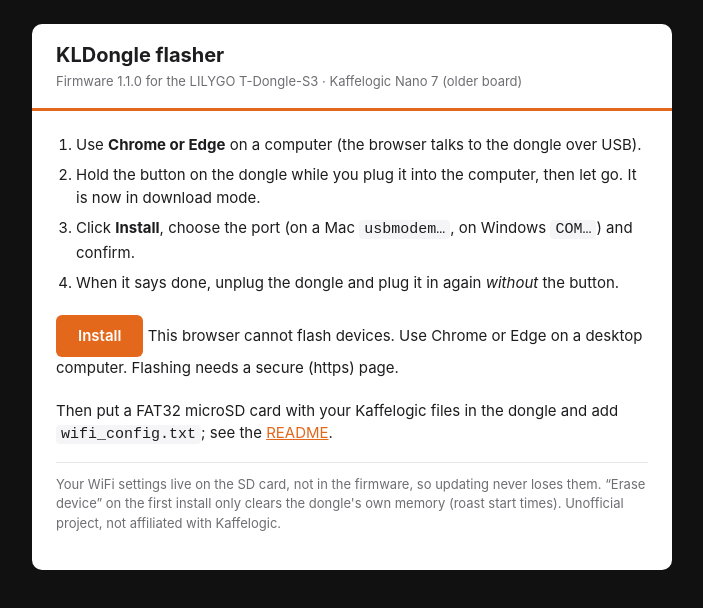
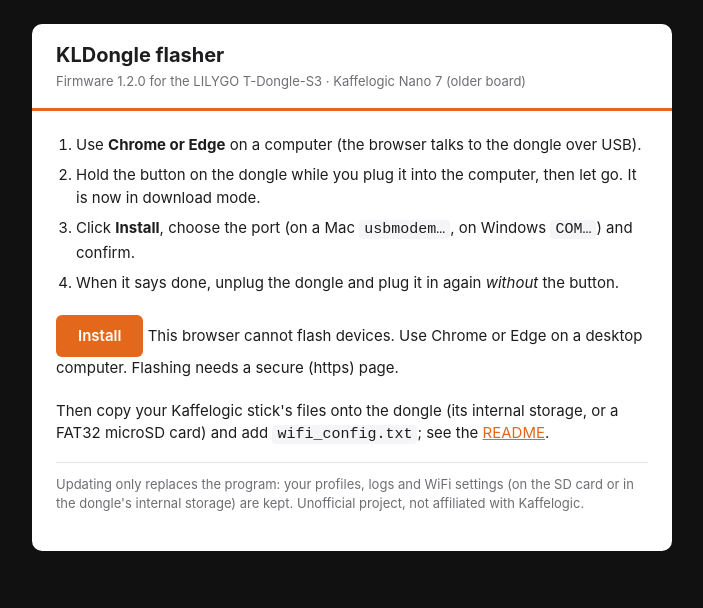
Before and after one commit to henrygreenslade/kl-zero-t-dongle, a plain HTML site: page docs/flash/index.html in a window 1280 px wide. Shown: the whole page, without its empty margins (288-991 px from the left). Drawn offline with Linux system fonts and the light colour scheme.

Commit message:
T-Dongle-S3 1.2.0: internal storage, log clean-up, roaster serial
- No SD card at power-up: use ~12.8 MB of the internal flash as the stick
  (wear levelling, 512-byte sectors by read-modify-write, unchanged data
  skipped). Formatted FAT16 on first use only, never reformatted. Tested:
  the roaster reads it, logs a roast, roast_date is added.
- partitions.csv in the sketch: one 3 MB app slot + ffat at 0x310000 (keep
  fixed from now on). Browser flasher no longer offers "Erase device".
- KEEP_LOGS (auto = 100 on internal storage, off on SD): removes the oldest
  logs, only those Studio has already downloaded; after a roast and at boot.
- Serial reported to Studio defaults to the roaster's own, from the newest
  log's model: line (SERIAL overrides). Firmware reported as 9.9.9 so Studio
  stops offering roaster updates (FIRMWARE=log for the real version).
- Web page: Storage tile (SD card / internal flash), delete wording.

Co-Authored-By: Claude Opus 5.5 <noreply@anthropic.com>

```diff
--- a/docs/flash/index.html
+++ b/docs/flash/index.html
@@ -30,7 +30,7 @@
 <div class="wrap">
   <header>
     <h1>KLDongle flasher</h1>
-    <p>Firmware 1.1.0 for the LILYGO T-Dongle-S3 &middot; Kaffelogic Nano 7 (older board)</p>
+    <p>Firmware 1.2.0 for the LILYGO T-Dongle-S3 &middot; Kaffelogic Nano 7 (older board)</p>
   </header>
   <main>
     <ol>
@@ -46,11 +46,10 @@
         <span slot="not-allowed">Flashing needs a secure (https) page.</span>
       </esp-web-install-button>
     </div>
-    <p>Then put a FAT32 microSD card with your Kaffelogic files in the dongle and add <code>wifi_config.txt</code>;
+    <p>Then copy your Kaffelogic stick's files onto the dongle (its internal storage, or a FAT32 microSD card) and add <code>wifi_config.txt</code>;
        see the <a href="https://github.com/henrygreenslade/kl-zero-t-dongle/tree/main/t-dongle-s3">README</a>.</p>
-    <p class="note">Your WiFi settings live on the SD card, not in the firmware, so updating never loses them.
-       &ldquo;Erase device&rdquo; on the first install only clears the dongle's own memory (roast start times).
-       Unofficial project, not affiliated with Kaffelogic.</p>
+    <p class="note">Updating only replaces the program: your profiles, logs and WiFi settings (on the SD card or in the
+       dongle's internal storage) are kept. Unofficial project, not affiliated with Kaffelogic.</p>
   </main>
 </div>
 </body>
```
Also changed, not shown: t-dongle-s3/KLDongle/partitions.csv (added, +9 -0 lines), docs/flash/manifest.json, 5 other files.
